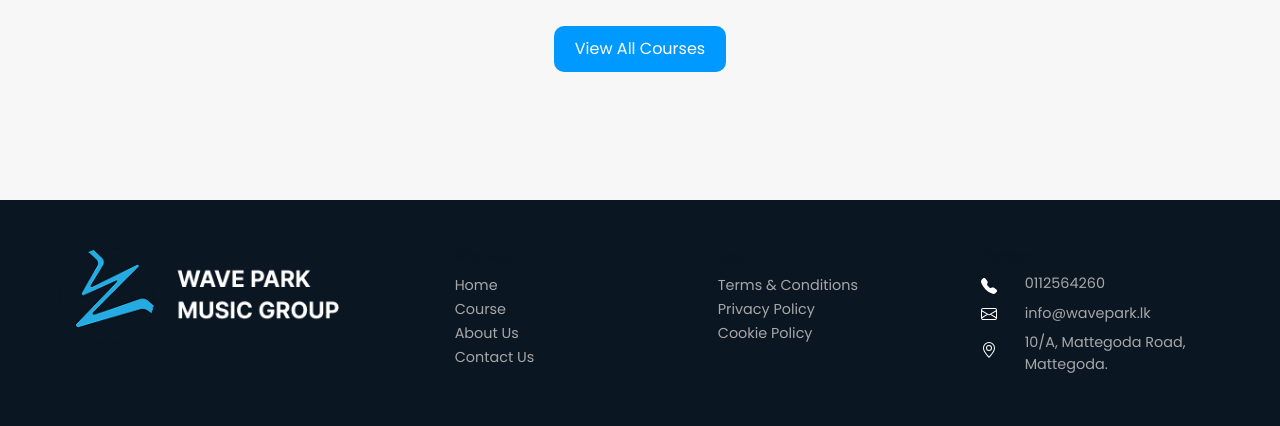
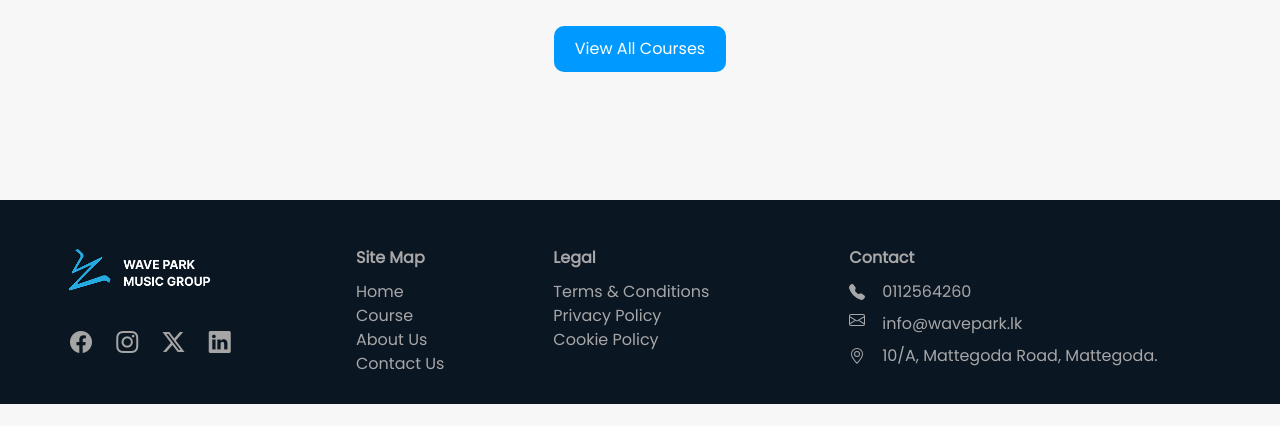
Before and after one commit to Yehan-De-Silva/Wave-Park-LMS, a PHP site: page /index.php in a window 1280 px wide. Shown: the part 1993-2419 px from the top of the page. After the commit the page ends 2397 px from the top, so only its background shows below. Run offline with PHP 8.4, Linux system fonts and the light colour scheme; data that the repository does not hold is empty.

Commit message:
Added socialmedia links to the footer.

```diff
--- a/footer.php
+++ b/footer.php
@@ -1,32 +1,36 @@
-<footer class="py-5">
+<footer class="pt-5 pb-4">
     <div class="row mx-5">
-        <div class="col-4">
-            <div>
+        <div class="col-3">
+            <div style="margin-bottom:27px;">
                 <img class="logo-f" src="assets/images/logo-f.png">
             </div>
-            <!-- <p class="footer-font">Lorem Ipsum is simply dummy text of <br> the printing and typesetting industry. </p> -->
+
+            <a href="https://www.facebook.com/WaveParkMusicGroup" style="margin-right: 20px; margin-left: 10px;"><i class="bi bi-facebook icon"></i></a>
+            <a href="https://www.instagram.com/WaveParkMusicGroup" style="margin-right: 20px;"><i class="bi bi-instagram icon"></i></a>
+            <a href="https://www.twitter.com/WaveParkMusicGroup" style="margin-right: 20px;"><i class="bi bi-twitter-x icon"></i></a>
+            <a href="https://www.linkedin.com/WaveParkMusicGroup" style="margin-right: 20px;"><i class="bi bi-linkedin icon"></i></a>
+
         </div>
-        <div class="col">
-        <h4 class="fw-bold">Site Map</h4>
+
+        <div class="col-2">
+        <h4 class="fw-bold footersitemap" style="color: #a7a7a7;">Site Map</h4>
             <a href="index.php" class="fw-normal footersitemap">Home</a><br>
             <a href="course.php" class="fw-normal footersitemap">Course</a><br>
             <a href="about.php" class="fw-normal footersitemap">About Us</a><br>
             <a href="contact.php" class="fw-normal footersitemap">Contact Us</a>
         </div>
-        <div class="col">
-            <h4 class="fw-bold">Legal</h4>
+
+        <div class="col-3">
+            <h4 class="fw-bold footersitemap" style="color: #a7a7a7;">Legal</h4>
             <a href="#" class="fw-normal footersitemap">Terms & Conditions</a><br>
             <a href="#" class="fw-normal footersitemap">Privacy Policy</a><br>
             <a href="#" class="fw-normal footersitemap">Cookie Policy</a>
         </div>
 
-        <div class="col">
-
-            <div class="row align-items-start">
-                <h4>Contact</h4>
-
-                <div class="col-md-2">
-
+        <div class="col-4">
+            <div class="row align-items-start footersitemap">
+                <h4 class="fw-bold footersitemap" style="color: #a7a7a7;">Contact</h4>
+                <div class="col-md-1">
                     <div class="pb-1">
                         <svg xmlns="http://www.w3.org/2000/svg" width="16" height="16" fill="currentColor" class="bi bi-telephone-fill" viewBox="0 0 16 16">
                             <path fill-rule="evenodd" d="M1.885.511a1.745 1.745 0 0 1 2.61.163L6.29 2.98c.329.423.445.974.315 1.494l-.547 2.19a.68.68 0 0 0 .178.643l2.457 2.457a.68.68 0 0 0 .644.178l2.189-.547a1.75 1.75 0 0 1 1.494.315l2.306 1.794c.829.645.905 1.87.163 2.611l-1.034 1.034c-.74.74-1.846 1.065-2.877.702a18.6 18.6 0 0 1-7.01-4.42 18.6 18.6 0 0 1-4.42-7.009c-.362-1.03-.037-2.137.703-2.877z"/>
@@ -45,10 +49,9 @@
                             <path d="M8 8a2 2 0 1 1 0-4 2 2 0 0 1 0 4m0 1a3 3 0 1 0 0-6 3 3 0 0 0 0 6"/>
                         </svg>
                     </div>
-
                 </div>
 
-                <div class="col-md-10">
+                <div class="col-md-10 footersitemap">
 
                     <div class="pb-2 footersitemap">0112564260</div>
                     <div class="pb-2 footersitemap">info@wavepark.lk</div>
--- a/header.php
+++ b/header.php
@@ -32,19 +32,27 @@
             <div class="collapse navbar-collapse" id="navbarSupportedContent">
                 <ul class="navbar-nav me-auto mb-2 mb-lg-0 navitem">
                     <li class="nav-item">
-                        <a class="nav-link active" aria-current="page" href="../index.php">Home</a>
+                        <button class="nav-link" id="v-pills-profile-tab" data-bs-toggle="pill" data-bs-target="#v-pills-profile" type="button" role="tab" aria-controls="v-pills-profile" aria-selected="false">
+                            <a class="nav-link" aria-current="page" href="../index.php">Home</a>
+                        </button>
                     </li>
 
                     <li class="nav-item">
+                        <button class="nav-link" id="v-pills-profile-tab" data-bs-toggle="pill" data-bs-target="#v-pills-profile" type="button" role="tab" aria-controls="v-pills-profile" aria-selected="false">
                             <a class="nav-link" href="course.php">Course</a>
+                        </button>
                     </li>
 
                     <li class="nav-item">
+                        <button class="nav-link" id="v-pills-profile-tab" data-bs-toggle="pill" data-bs-target="#v-pills-profile" type="button" role="tab" aria-controls="v-pills-profile" aria-selected="false">
                             <a class="nav-link" href="about.php">About</a>
+                        </button>
                     </li>
 
                     <li class="nav-item">
+                        <button class="nav-link" id="v-pills-profile-tab" data-bs-toggle="pill" data-bs-target="#v-pills-profile" type="button" role="tab" aria-controls="v-pills-profile" aria-selected="false">
                             <a class="nav-link" href="contact.php">Contact Us</a>
+                        </button>
                     </li>
 
                 </ul>
@@ -61,38 +69,6 @@
         </div>
     </nav>
 
-
-
-
-
-
-    <!-- <div class="head">
-        <div style="background-color: white;" >
-            <header style="display: flex; flex-direction: row; flex-direction: row; column-gap: 10px; row-gap: 10px;">
-                <div class="row w-100">
-                    <div class="col-4">
-                        <img class="col-5" src="assets/images/logo.png">
-                    </div>
-
-                    <div class="col-5 menu-bar">
-                        <a href="../index.php" class="menu-link">Home</a>
-                        <a href="course.php" class="menu-link">Course</a>
-                        <a href="about.php" class="menu-link">About</a>
-                        <a href="contact.php" class="menu-link">Contact Us</a>
-                    </div>
-                    <div class="col-2 login-btns">
-                        <a href="authentication/Login" class="btn btn-primary">Login</a>
-                        <a href="authentication/Login" class="btn btn-primary">Register</a>
-                    </div>
-                </div>
-            </header>
-
-        <header style="justify-content: center; align-items: center; align-self: center; display: flex; flex-direction: row; flex-direction: row; column-gap: 10px; row-gap: 10px;">
-
-        </header>
-
-        </div>
-    </div> -->
-</header>
+</body>
 
 </html>
--- a/style.css
+++ b/style.css
@@ -430,10 +430,10 @@ body {
 
 /* Footer */
 .footersitemap{
-    font-size: 0.9rem;
+    font-size: 16px;
     text-decoration: none;
     color: #a7a7a7;
-    padding-bottom: 2px;
+    padding-bottom: 4px;
 }
 
 .footersitemap:hover{
@@ -459,7 +459,12 @@ footer ul li{
 }
 
 .logo-f{
-    width: 80%;
+    width: 10rem;
+}
+
+.icon{
+    font-size: 22px;
+    color: rgb(165, 165, 165);
 }
 
 
```
Lines whose indentation alone changed are shown as unchanged.
